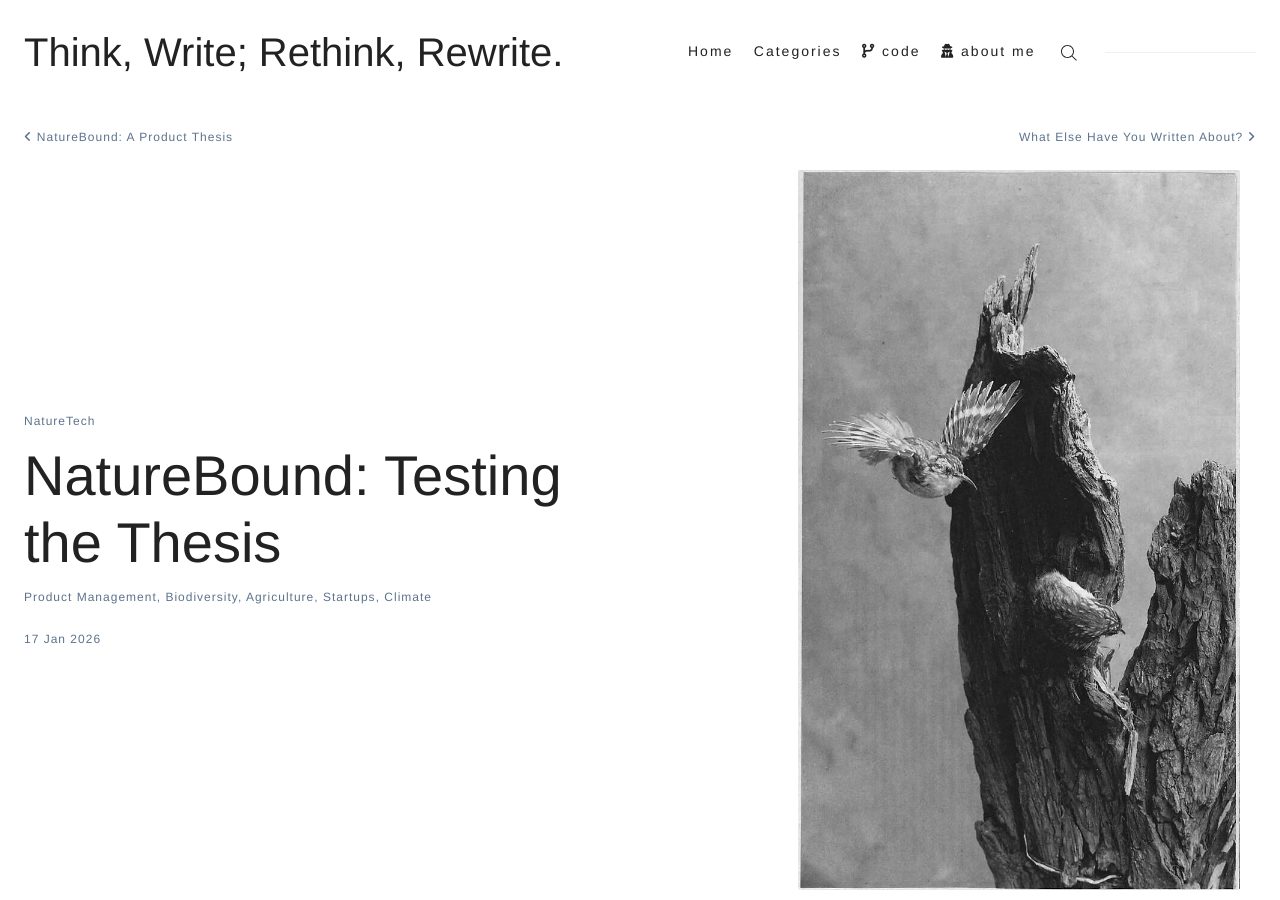
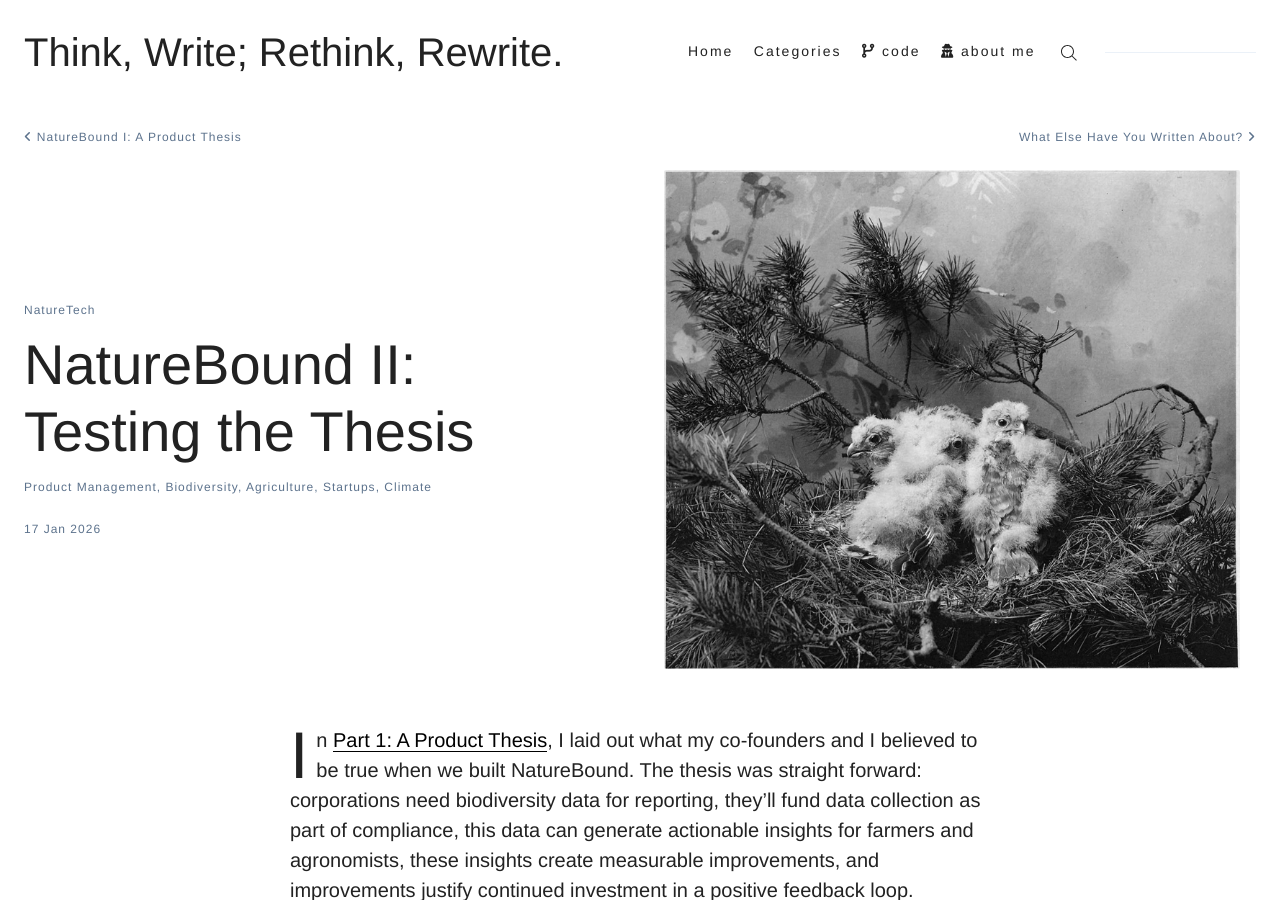
Before and after one commit to gmmorris/gmmorris.github.io, a Jekyll site: the page built from _posts/2026-01-17-naturebound-product-antithesis.md, in a window 1280 px wide and 900 px high. Built offline with Jekyll 4.4.1, drawn with Linux system fonts in a browser that asks for light colours; nearby versions of some CDN libraries; some web fonts are replaced.

Commit message:
Updated name and images

```diff
--- a/_posts/2026-01-17-naturebound-product-antithesis.md
+++ b/_posts/2026-01-17-naturebound-product-antithesis.md
@@ -1,14 +1,14 @@
 ---
 layout: post
-title: "NatureBound: Testing the Thesis"
+title: "NatureBound II: Testing the Thesis"
 date: 2026-01-17 12:00:00
 categories: [NatureTech]
 tags: [product-management, biodiversity, agriculture, startups, climate]
 icon: seedling
 description: "Examining where our product thesis met reality - what we got wrong about building observability for nature, and what that teaches us about the space."
 image-desc: "Birds in Platinotype"
-image: "/images/banners/birds-in-platinotype-left.png"
-image-desc-link: "https://www.flickr.com/photos/biodivlibrary/albums/72157719475318174/with/50615322236/"
+image: "/images/banners/birds-in-platinotype-2.png"
+image-desc-link: "https://www.flickr.com/photos/biodivlibrary/51280295750/in/album-72157719475318174"
 ---
 
 In [Part 1: A Product Thesis]({% post_url 2026-01-10-naturebound-product-thesis %}), I laid out what my co-founders and I believed to be true when we built NatureBound.
```
Also changed, not shown: _posts/2026-01-10-naturebound-product-thesis.md (+3 -3 lines), images/banners/birds-in-platinotype-1.png (added), images/banners/birds-in-platinotype-2.png (added).
